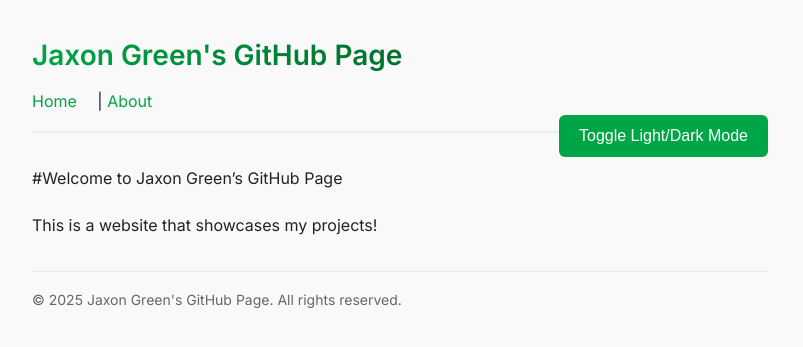
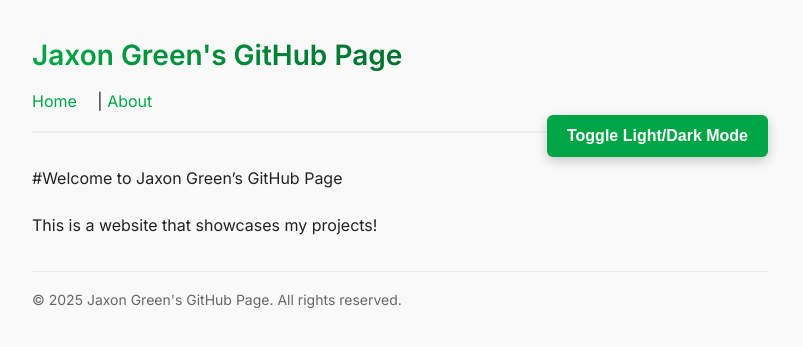
Before and after one commit to jsgreen03/jsgreen03.github.io, a Jekyll site: the page built from index.md, in a window 1280 px wide. Shown: the top 347 px of the page, without its empty margins (240-1043 px from the left). Built offline with Jekyll 4.4.1, drawn with Linux system fonts in a browser that asks for light colours.

Commit message:
Button Change

```diff
--- a/assets/css/style.css
+++ b/assets/css/style.css
@@ -135,12 +135,15 @@
   padding: 0.75rem 1.25rem;
   border-radius: var(--border-radius);
   font-size: 1rem;
+  font-weight: 600;
   cursor: pointer;
-  transition: background 0.3s ease;
+  box-shadow: 0 4px 12px rgba(0, 0, 0, 0.2);
+  transition: transform 0.3s ease, box-shadow 0.2s ease;
 }
 
 .button:hover {
-  background: #005fd1;
+  transform: scale(1.05);
+  box-shadow: 0 6px 16px rgba(0, 0, 0, 0.3);
 }
 
 /* ===== CARD EXAMPLE ===== */
```
